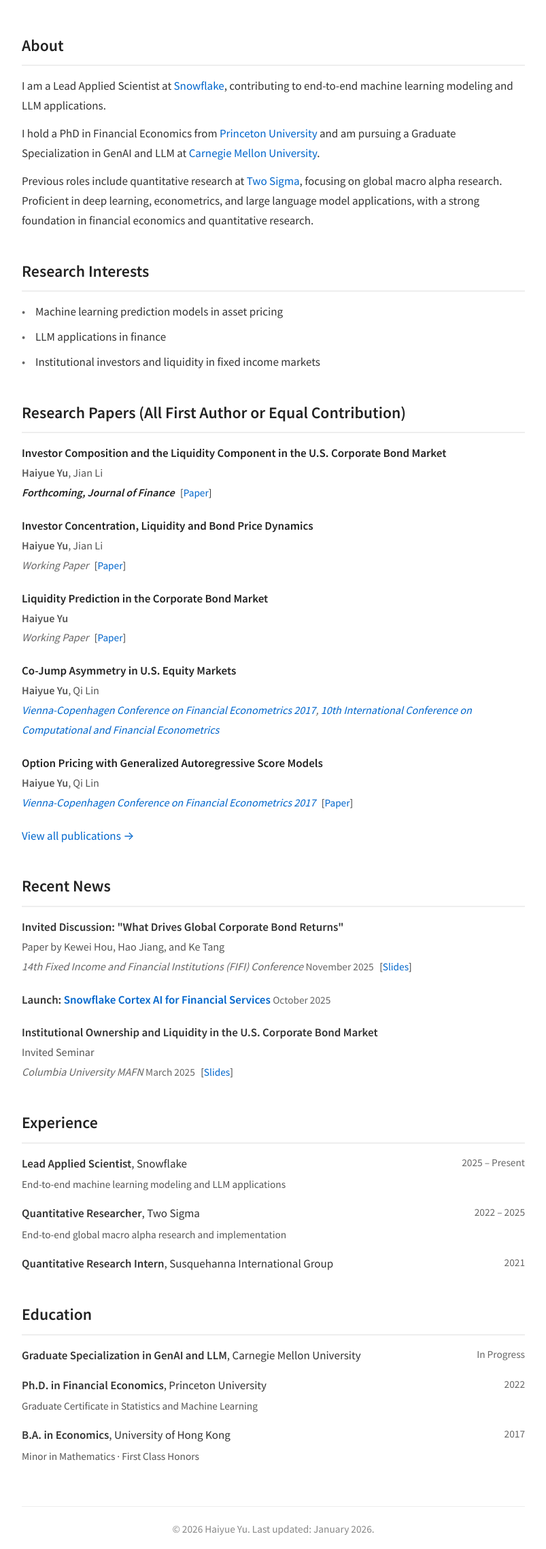
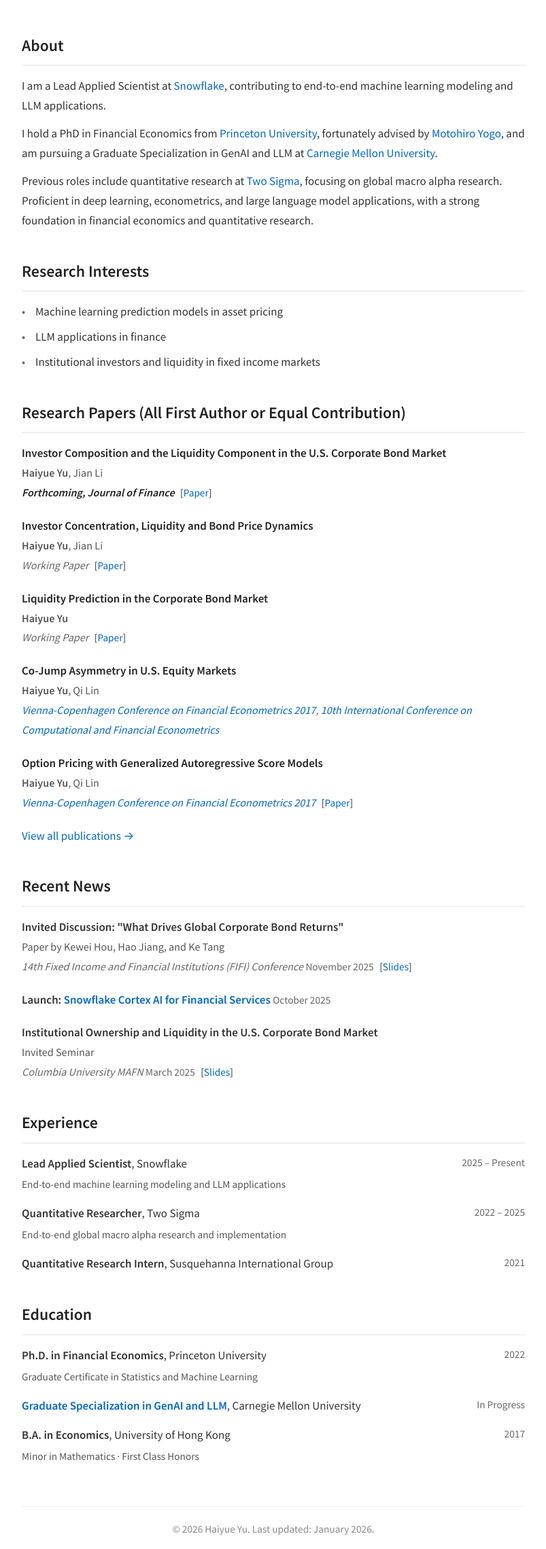
Before and after one commit to haiyueyu9410/haiyueyu9410.github.io, a plain HTML site: page index.html in a window 1280 px wide. Shown: the part 223-2501 px from the top of the page at 68% size, without its empty margins (238-1041 px from the left). Drawn offline with Linux system fonts and the light colour scheme.

Commit message:
Add advisor info and reorder education
- Add Motohiro Yogo as advisor with link
- Reorder education: Princeton first, then CMU
- Add link to CMU GenAI certificate

Co-Authored-By: Claude Opus 4.5 <noreply@anthropic.com>

```diff
--- a/index.html
+++ b/index.html
@@ -35,7 +35,8 @@
                 contributing to end-to-end machine learning modeling and LLM applications.
             </p>
             <p>
-                I hold a PhD in Financial Economics from <a href="https://bcf.princeton.edu/">Princeton University</a>
+                I hold a PhD in Financial Economics from <a href="https://bcf.princeton.edu/">Princeton University</a>,
+                fortunately advised by <a href="https://sites.google.com/site/motohiroyogo/">Motohiro Yogo</a>,
                 and am pursuing a Graduate Specialization in GenAI and LLM at
                 <a href="https://www.cmu.edu/online/gai-llm/">Carnegie Mellon University</a>.
             </p>
@@ -134,11 +135,11 @@
             <h2>Education</h2>
             <ul class="education-list">
                 <li>
-                    <strong>Graduate Specialization in GenAI and LLM</strong>, Carnegie Mellon University <span class="date">In Progress</span>
+                    <strong>Ph.D. in Financial Economics</strong>, Princeton University <span class="date">2022</span>
+                    <p class="role-description">Graduate Certificate in Statistics and Machine Learning</p>
                 </li>
                 <li>
-                    <strong>Ph.D. in Financial Economics</strong>, Princeton University <span class="date">2022</span>
-                    <p class="role-description">Graduate Certificate in Statistics and Machine Learning</p>
+                    <strong><a href="https://www.cmu.edu/online/gai-llm/">Graduate Specialization in GenAI and LLM</a></strong>, Carnegie Mellon University <span class="date">In Progress</span>
                 </li>
                 <li>
                     <strong>B.A. in Economics</strong>, University of Hong Kong <span class="date">2017</span>
```
